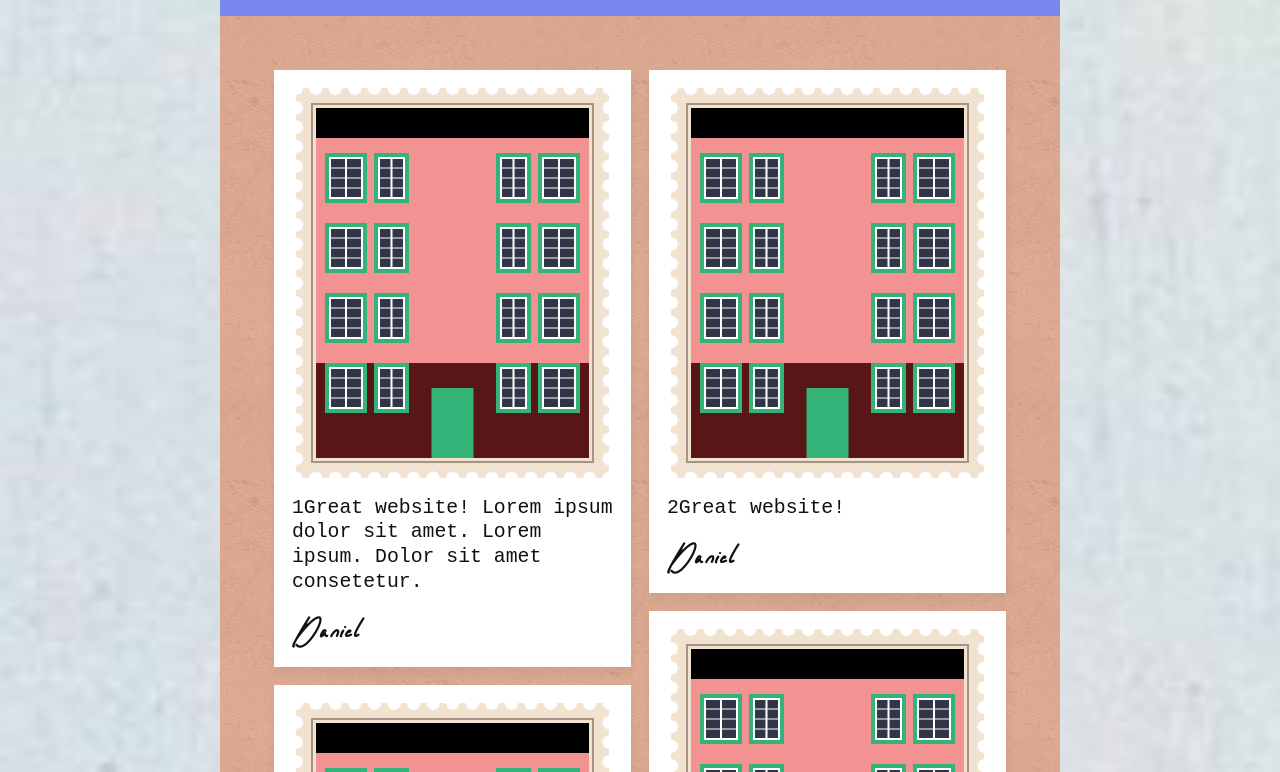
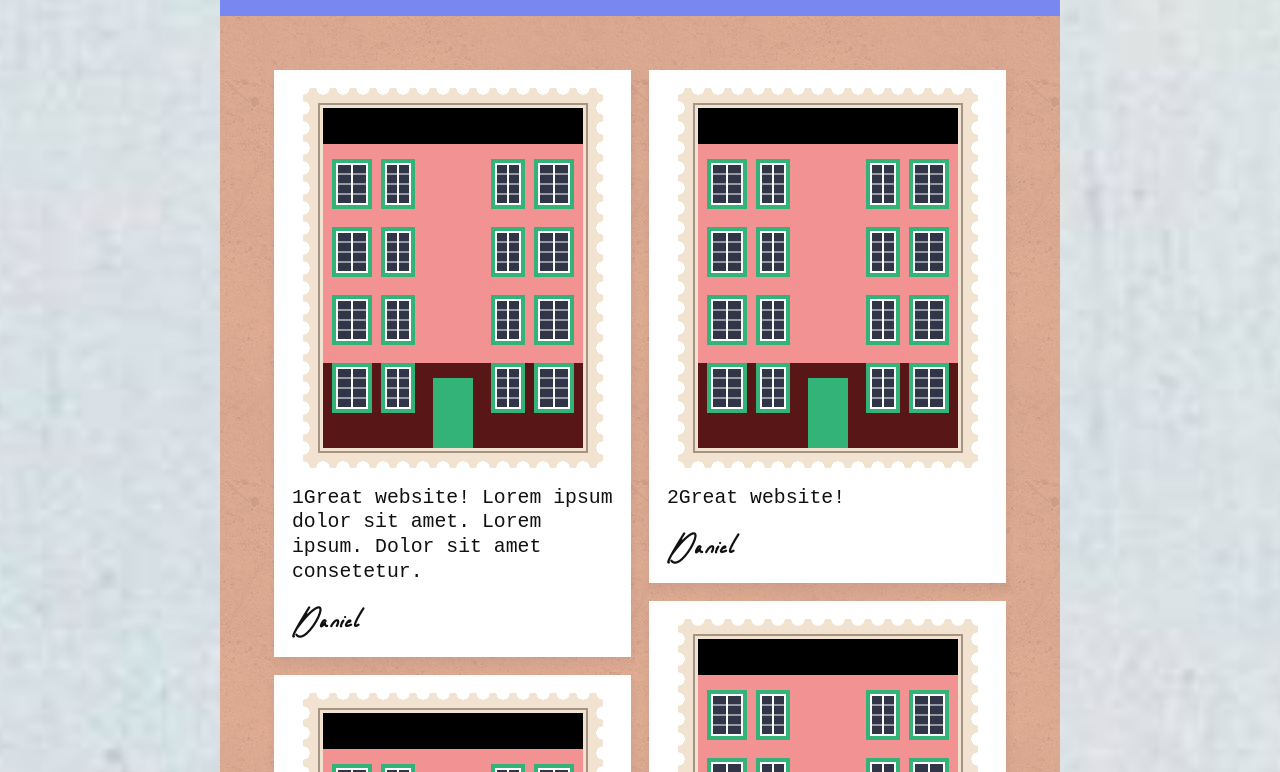
Before and after one commit to DanBoSlice/neues-bauen, a React (Create React App) app: page /guestbook in a window 1280 px wide. Shown: the part 568-1340 px from the top of the page. Built offline with nearby package versions, Linux system fonts and the light colour scheme.

Commit message:
fix safari bugs

```diff
--- a/src/Guestbook/GuestbookForm/GuestbookForm.css
+++ b/src/Guestbook/GuestbookForm/GuestbookForm.css
@@ -28,4 +28,9 @@
   display: flex;
   flex-direction: column;
   gap: 1em;
+  margin: 2em 0;
 }
+
+.label {
+  margin-bottom: .5em;
+}
--- a/src/Guestbook/GuestbookForm/GuestbookForm.tsx
+++ b/src/Guestbook/GuestbookForm/GuestbookForm.tsx
@@ -5,7 +5,7 @@ import { Link } from 'react-router-dom';
 import Stamp from '../../Stamp';
 
 export default function GuestbookForm() {
-  const [accentColor, setAccentColor] = useState(0);
+  const [accentColor, setAccentColor] = useState(1);
   const [base, setBase] = useState(0);
   const [facade, setFacade] = useState(0);
 
@@ -88,15 +88,18 @@ export default function GuestbookForm() {
       </div>
 
       <div className="input-form">
-        <div>
-          <label htmlFor="guestbook-message">Your message</label>
-          <textarea id="guestbook-message"></textarea>
-          <img src="https://m.media-amazon.com/images/I/71mxZfps20L.jpg" alt="" width="100%"/>
+        <div className="message-input">
+          <div className="label">
+            <label htmlFor="guestbook-message">Your message</label>
+          </div>
+          <textarea id="guestbook-message" className="message" rows={3}></textarea>
         </div>
 
         <div>
-          <label htmlFor="guestbook-name">Your name</label>
-          <input type="text" id="guestbook-name"/>
+          <div className="label">
+            <label htmlFor="guestbook-name">Your name</label>
+          </div>
+          <input type="text" id="guestbook-name" className="author" autoComplete="off"/>
         </div>
 
         <button>
--- a/src/Guestbook/GuestbookHouse/GuestbookHouse.css
+++ b/src/Guestbook/GuestbookHouse/GuestbookHouse.css
@@ -1,9 +1,4 @@
 .house {
-  width: 273px;
-  height: 350px;
-
-  svg {
-    width: 100%;
-    height: 100%;
-  }
+  width: 260px;
+  height: 340px;
 }
--- a/src/Guestbook/GuestbookHouse/GuestbookHouse.tsx
+++ b/src/Guestbook/GuestbookHouse/GuestbookHouse.tsx
@@ -19,25 +19,25 @@ export default function GuestbookHouse(props: GuestbookHouseProps) {
     'facade-' + props.facade,
   ].join(' ');
 
-  const houseWidth = 273;
-  const houseHeight = 350;
+  const houseWidth = 260;
+  const houseHeight = 340;
 
-  const doorWidth = 42;
+  const doorWidth = 40;
   const doorHeight = 70;
 
-  const stories = [260, 190, 120, 50];
+  const stories = [260, 192, 124, 56];
   const smallBaseHeight = 28;
-  const bigBaseHeight = 95;
+  const bigBaseHeight = 85;
   const windowBars = 3;
 
-  const windowBigWidth = 32;
-  const windowSmallWidth = 25;
+  const windowBigWidth = 30;
+  const windowSmallWidth = 24;
   const windowHeight = 40;
 
   const outerWindowMarginX = 14;
   const innerWindowMarginX = 63;
 
-  const roofHeight = 30;
+  const roofHeight = 36;
 
   return (
     <div className="house">
@@ -141,7 +141,9 @@ export default function GuestbookHouse(props: GuestbookHouseProps) {
         />
 
         {stories.map(y => (
-          <g className="story" transform={`translate(0, ${y})`} key={y}>
+          // accentColor has to be part of the key to force a rerender of the windows when the accent color changes.
+          // Otherwise, Safari doesn't update the window styles if the accentColor changes.
+          <g className="story" transform={`translate(0, ${y})`} key={y + props.accentColor}>
             <use href="#window-big" x={outerWindowMarginX}/>
             <use href="#window-small" x={innerWindowMarginX}/>
 
--- a/src/Stamp.css
+++ b/src/Stamp.css
@@ -5,8 +5,10 @@
 
 .stamp {
   background: var(--stamp-background);
-  mask: radial-gradient(50% 50%, #0000 66%, #000 67%) round var(--r) var(--r)/calc(2 * var(--r)) calc(2 * var(--r)),
-  conic-gradient(#000 0 0) content-box;
+  mask:
+      radial-gradient(50% 50%,#0000 66%,#000 67%) round
+      var(--r) var(--r)/calc(2*var(--r)) calc(2*var(--r)),
+      conic-gradient(#000 0 0) content-box;
   padding: var(--r);
 }
 
```
